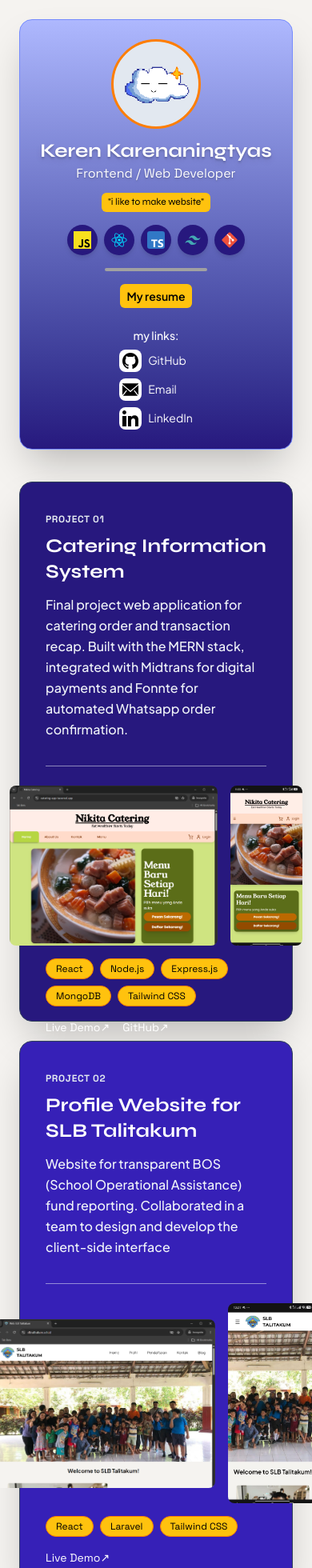
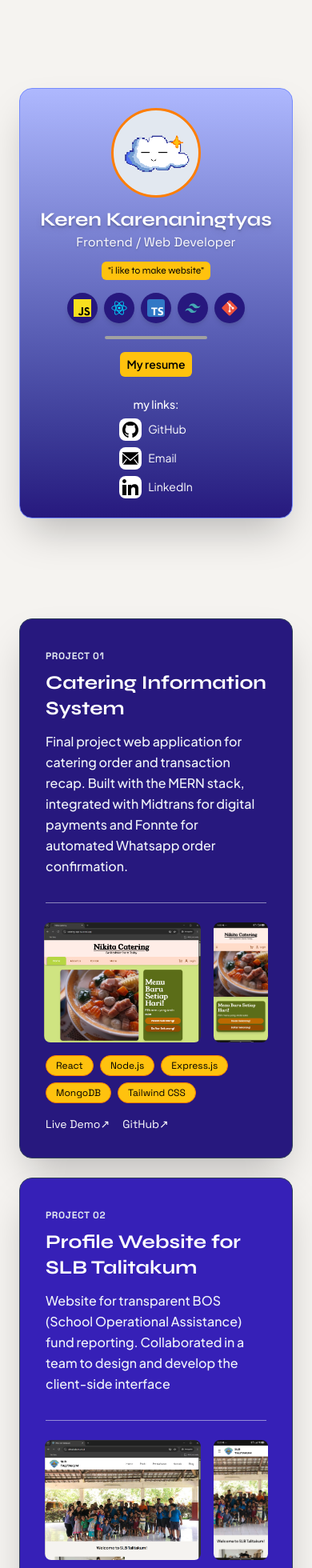
Before and after one commit to rreennn/portfolioren, a Next.js app: page / in a window 390 px wide. Shown: the top 1960 px of the page at 80% size. Built offline with nearby package versions, Linux system fonts and the light colour scheme.

Commit message:
fix responsive design

```diff
--- a/app/layout.tsx
+++ b/app/layout.tsx
@@ -26,7 +26,7 @@ export default function RootLayout({
       lang="id"
       className={`${syne.variable} scroll-smooth ${spaceg.variable} ${jakarta.variable}`}
     >
-      <body className="min-h-screen bg-[#f5f3f0] text-slate-100 antialiased">
+      <body className="min-h-screen bg-[#f5f3f0] overflow-x-hidden text-slate-100 antialiased">
         {children}
       </body>
     </html>
--- a/app/page.tsx
+++ b/app/page.tsx
@@ -24,7 +24,7 @@ export default function Home() {
   return (
     <main className="min-h-screen bg-[#f5f3f0] flex flex-col lg:flex-row p-6 md:p-12 lg:p-16 gap-10">
       {/* profile */}
-      <div className="border border-[#758BFD] lg:w-1/3 lg:sticky lg:top-16 bg-gradient-to-b from-[#AEB8FE] to-[#27187e] shadow-2xl p-6 md:p-10 rounded-2xl flex flex-col justify-center h-auto lg:h-[80vh]">
+      <div className="border border-[#758BFD] lg:w-1/3 lg:sticky lg:top-16 bg-gradient-to-b from-[#AEB8FE] to-[#27187e] shadow-2xl my-[25%] md:m-0 p-6 md:p-10 rounded-2xl md:flex md:flex-col justify-center h-auto lg:h-[80vh]">
         <div className="rounded-full bg-slate-200 w-28 h-28 flex mx-auto border-[#ff7e00] border-3 pt-1 shrink-0">
           <Image
             src={cloudly}
@@ -42,9 +42,11 @@ export default function Home() {
             Frontend / Web Developer
           </h2>
         </div>
-        <span className="text-black text-xs md:text-sm font-thin leading-relaxed text-center w-fit mx-auto bg-[#FFC20E] border-slate-400 p-0.5 px-2 rounded-md font-syne">
-          "i like to make website"
-        </span>
+        <div className="flex">
+          <span className="text-black text-xs md:text-sm font-thin leading-relaxed text-center w-fit mx-auto bg-[#FFC20E] border-slate-400 p-0.5 px-2 rounded-md font-syne">
+            "i like to make website"
+          </span>
+        </div>
 
         {/* tech stack */}
         <div className="flex flex-wrap text-sm text-slate-400 gap-2 pt-4 w-full justify-center">
@@ -133,7 +135,7 @@ export default function Home() {
           tag="Project 01"
           title="Catering Information System"
           desc="Final project web application for catering order and transaction recap. Built with the MERN stack, integrated with Midtrans for digital payments and Fonnte for automated Whatsapp order confirmation."
-          topClass="top-16"
+          topClass="md:top-16 top-5"
           bgClass="bg-[#27187e] text-white"
         >
           {/* Ubah flex jadi col di HP, row di layar md ke atas */}
@@ -141,13 +143,13 @@ export default function Home() {
             <Image
               src={catering}
               alt="catering"
-              className="rounded-lg object-cover md:w-auto h-[200px] md:h-[280px]"
+              className="rounded-lg object-cover md:w-auto h-[150px] md:h-[280px]"
               loading="eager"
             />
             <Image
               src={cateringmobile}
               alt="catering-mobile"
-              className="rounded-lg w-auto h-[200px] md:h-[280px]"
+              className="rounded-lg w-auto h-[150px] md:h-[280px]"
               loading="eager"
             />
           </div>
@@ -195,7 +197,7 @@ export default function Home() {
           tag="Project 02"
           title="Profile Website for SLB Talitakum"
           desc="Website for transparent BOS (School Operational Assistance) fund reporting. Collaborated in a team to design and develop the client-side interface"
-          topClass="top-17.5"
+          topClass="md:top-17.5 top-7"
           bgClass="bg-[#3620b7] text-white"
         >
           <div className="flex md:flex-row gap-4 justify-center items-center">
@@ -203,14 +205,14 @@ export default function Home() {
               src={talitakum}
               alt="talitakum"
               width={300}
-              className="rounded-lg md:w-auto object-cover md:h-[300px]"
+              className="rounded-lg md:w-auto object-cover h-[150px] md:h-[300px]"
               loading="eager"
             />
             <Image
               src={talitakummobile}
               alt="talitakum-mobile"
               width={300}
-              className="rounded-lg h-[250px] md:h-[300px] w-auto object-contain"
+              className="rounded-lg h-[150px] md:h-[300px] w-auto object-contain"
               loading="eager"
             />
           </div>
@@ -244,7 +246,7 @@ export default function Home() {
           tag="Project 03"
           title="FloodPost"
           desc="Exam project and my first experience building a MERN CRUD application. Note: Currently optimized for desktop view only"
-          topClass="top-18.5"
+          topClass="md:top-18.5 top-9"
           bgClass="bg-[#27187e] text-white"
         >
           <div className="flex flex-col gap-4 justify-center items-center">
@@ -302,21 +304,21 @@ export default function Home() {
           tag="Project 04"
           title="Cafe Landing Page"
           desc="First independent exploration using React to build responsive website layout. This project inspired by Youtube tutorials"
-          topClass="top-20"
+          topClass="top-11 mb-[29%]"
           bgClass="bg-[#3620b7] text-white"
         >
           <div className="flex md:flex-row gap-4 justify-center items-center">
             <Image
               src={cafe}
               alt="cafe"
-              className="rounded-lg md:w-auto object-cover h-[250px] md:h-[300px]"
+              className="rounded-lg md:w-auto object-cover h-[150px] md:h-[300px]"
               loading="eager"
             />
             <Image
               src={cafemobile}
               alt="cafe-mobile"
               width={300}
-              className="rounded-lg h-[250px] md:h-[300px] w-auto object-contain"
+              className="rounded-lg h-[150px] md:h-[300px] w-auto object-contain"
               loading="eager"
             />
           </div>
```
